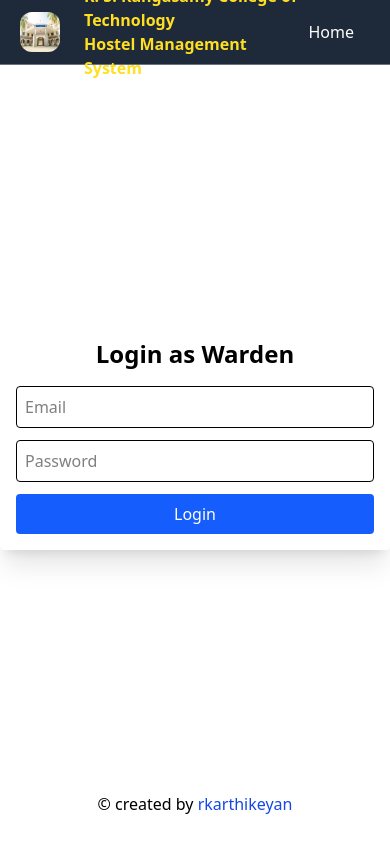
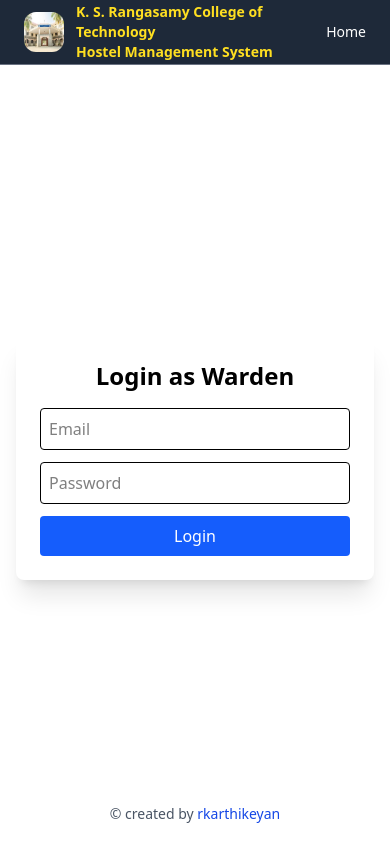
Before and after one commit to imrkarthikeyan/hms-frontend, a React (Vite) app: page /login/warden in a window 390 px wide. Built offline with nearby package versions, Linux system fonts and the light colour scheme.

Commit message:
Improve responsiveness of LoginStudent, LoginWarden, and RoleSelect components

```diff
--- a/src/pages/Auth/LoginStudent.jsx
+++ b/src/pages/Auth/LoginStudent.jsx
@@ -40,31 +40,31 @@ export default function LoginStudent(){
 
   return (
     <div className="flex flex-col min-h-screen">
-      <div className="bg-gray-800 t-0 w-full fixed text-white p-4 flex items-center border-b border-gray-500 z-10 pl-5 h-[65px]">
-        <div className="w-full flex justify-between items-center">
-          <div className="text-yellow-300 font-bold flex gap-6 items-center">
+      <div className="bg-gray-800 top-0 w-full fixed text-white p-4 flex items-center border-b border-gray-500 z-10 h-[65px]">
+        <div className="w-full flex justify-between items-center px-2 sm:px-5">
+          <div className="text-yellow-300 font-bold flex gap-3 items-center">
             <img src={ksr} alt="hms" className="h-10 w-10 rounded-xl" />
-            <div>
+            <div className='text-sm sm:text-base'>
               <h2>K. S. Rangasamy College of Technology</h2>
               <h3>Hostel Management System</h3>
             </div>
           </div>
-          <div className="mr-5">
+          <div className="text-sm sm:text-base">
             <h2>Home</h2>
           </div>
         </div>
       </div>
-      <div className='flex flex-1 items-center'>
-        <form onSubmit={handleLogin} className="flex flex-col items-center mt-20 p-4 bg-white rounded shadow-xl w-full max-w-md mx-auto">
-          <h2 className="text-2xl font-bold mb-4">Login as Student</h2>
+      <div className='flex flex-1 items-center justify-center pt-28 px-4'>
+        <form onSubmit={handleLogin} className="flex flex-col items-center w-full max-w-sm p-6 bg-white rounded-lg shadow-xl">
+          <h2 className="text-2xl font-bold mb-4 text-center">Login as Student</h2>
           <input type="email" value={email} onChange={(e)=>setEmail(e.target.value)} placeholder="Email" className="border p-2 rounded mb-3 w-full" required />
           <input type="password" value={password} onChange={(e)=>setPassword(e.target.value)} placeholder="Password" className="border p-2 rounded mb-4 w-full" required />
-          <button type="submit" className="bg-blue-600 text-white px-4 py-2 rounded w-full hover:bg-blue-700" disabled={loading}>
+          <button type="submit" className="bg-blue-600 text-white px-4 py-2 rounded w-full hover:bg-blue-700 cursor-pointer" disabled={loading}>
             {loading ? 'Logging in...' : 'Login'}
           </button>
         </form>
       </div>
-      <p className='text-center mt-auto mb-7'>© created by <span className='text-blue-700'>rkarthikeyan</span></p>
+      <p className='text-center text-sm text-gray-600 mt-auto mb-5 px-2'>© created by <span className='text-blue-700 font-medium'>rkarthikeyan</span></p>
     </div>
   );
 };
--- a/src/pages/Auth/LoginWarden.jsx
+++ b/src/pages/Auth/LoginWarden.jsx
@@ -40,29 +40,29 @@ export default function LoginWarden(){
 
   return (
     <div className="flex flex-col min-h-screen">
-      <div className="bg-gray-800 t-0 w-full fixed text-white p-4 flex items-center border-b border-gray-500 z-10 pl-5 h-[65px]">
-        <div className="w-full flex justify-between items-center">
-          <div className="text-yellow-300 font-bold flex gap-6 items-center">
+      <div className="bg-gray-800 top-0 w-full fixed text-white p-4 flex items-center border-b border-gray-500 z-10 h-[65px]">
+        <div className="w-full flex justify-between items-center px-2 sm:px-5">
+          <div className="text-yellow-300 font-bold flex gap-3 items-center sm:gap-6">
             <img src={ksr} alt="hms" className="h-10 w-10 rounded-xl" />
-            <div>
+            <div className='text-sm sm:text-base'>
               <h2>K. S. Rangasamy College of Technology</h2>
               <h3>Hostel Management System</h3>
             </div>
           </div>
-          <div className="mr-5">
+          <div className="text-sm sm:text-base">
             <h2>Home</h2>
           </div>
         </div>
       </div>
-      <div className='flex flex-1 items-center'>
-        <form onSubmit={handleLogin} className="flex flex-col items-center mt-20 p-4 bg-white rounded shadow-xl w-full max-w-md mx-auto">
-          <h2 className="text-2xl font-bold mb-4">Login as Warden</h2>
+      <div className='flex flex-1 items-center justify-center pt-28 px-4'>
+        <form onSubmit={handleLogin} className="flex flex-col items-center w-full max-w-sm bg-white p-6 rounded-lg shadow-xl">
+          <h2 className="text-2xl font-bold mb-4 text-center">Login as Warden</h2>
           <input value={email} onChange={(e) => setEmail(e.target.value)} placeholder="Email" className="border p-2 rounded mb-3 w-full" required />
           <input value={password} onChange={(e) => setPassword(e.target.value)} type="password" placeholder="Password" className="border p-2 rounded mb-3 w-full" required />
-          <button type="submit" className="bg-blue-600 text-white px-4 py-2 rounded w-full hover:bg-blue-700" disabled={loading}>{loading ? 'Loggin in...' : 'Login'}</button>
+          <button type="submit" className="bg-blue-600 text-white px-4 py-2 rounded w-full hover:bg-blue-700 cursor-pointer" disabled={loading}>{loading ? 'Loggin in...' : 'Login'}</button>
         </form>
       </div>
-      <p className='text-center mt-auto mb-7'>© created by <span className='text-blue-700'>rkarthikeyan</span></p>
+      <p className='text-center text-sm text-gray-600 mt-auto mb-5 px-2'>© created by <span className='text-blue-700 font-medium'>rkarthikeyan</span></p>
     </div>
   );
 };
--- a/src/pages/Auth/RoleSelect.jsx
+++ b/src/pages/Auth/RoleSelect.jsx
@@ -11,31 +11,32 @@ export default function RoleSelect(){
 
     return(
         <div className="flex flex-col min-h-screen">
-            <div className="bg-gray-800 t-0 w-full fixed text-white p-4 flex items-center border-b border-gray-500 z-10 pl-5 h-[65px]">
-                <div className="w-full flex justify-between items-center">
-                    <div className="text-yellow-300 font-bold flex gap-6 items-center">
+            <div className="bg-gray-800 top-0 w-full fixed text-white p-4 flex items-center border-b border-gray-500 z-10 h-[65px]">
+                <div className="w-full flex justify-between items-center px-2 sm:px-5">
+                    <div className="text-yellow-300 font-bold flex gap-3 sm:gap-6 items-center">
                         <img src={ksr} alt="hms" className="h-10 w-10 rounded-xl" />
-                        <div>
+                        <div className='text-sm sm:text-base'>
                             <h2>K. S. Rangasamy College of Technology</h2>
                             <h3>Hostel Management System</h3>
                         </div>
                     </div>
-                    <div className="mr-5">
+                    <div className="text-sm sm:text-base">
                         <h2>Home</h2>
                     </div>
                 </div>
             </div>
-            <div className='flex flex-1 items-center justify-center gap-80'>
-                <div>
+            <div className='flex flex-1 items-center justify-center gap-80 pt-28 px-4'>
+                <div className='flex flex-col md:flex-row items-center justify-center gap-10 md:gap-32 w-full max-w-4xl'>
+                    <div className='p-6 pl-17 pb-13 md:pl-0 md:pb-0 w-full max-w-xs'>
                         <h1 className='font-bold text-[Blue] text-3xl pb-5'>Register</h1>
                         <p className='text-gray-600 pb-5'>Don't have an account yet?</p>
-                    <button onClick={()=>navigate('/signup/student')} className='bg-[Blue] rounded pl-5 pr-5 pb-2 pt-2 text-white text-[18px]'>SignUp</button>
+                        <button onClick={()=>navigate('/signup/student')} className='bg-[Blue] cursor-pointer rounded pl-5 pr-5 pb-2 pt-2 text-white text-[18px]'>SignUp</button>
                     </div>
                     <div>
                         <h1 className='font-bold text-[Blue] text-3xl pb-5'>Exixting User</h1>
                         <p className='text-gray-600 pb-5'>Login to your Account</p>
                         <div>
-                        <select onChange={(e)=>navigate(`/login/${e.target.value}`)} className='w-full border-2 rounded p-1 pl-4 pr-4 text-lg appearance-none border-blue-700 '>
+                            <select onChange={(e)=>navigate(`/login/${e.target.value}`)} className='w-full border-2 cursor-pointer rounded p-1 pl-4 pr-4 text-lg appearance-none border-blue-700 '>
                                 <option value="" disabled selected>Select Role</option>
                                 <option value="student">Student</option>
                                 <option value="warden">Warden</option>
@@ -43,6 +44,7 @@ export default function RoleSelect(){
                         </div>
                     </div>
                 </div>
+            </div>
             <p className='text-center mt-auto mb-7'>© created by <span className='text-blue-700'>rkarthikeyan</span></p>
         </div>
     )
```
Lines whose indentation alone changed are shown as unchanged.
